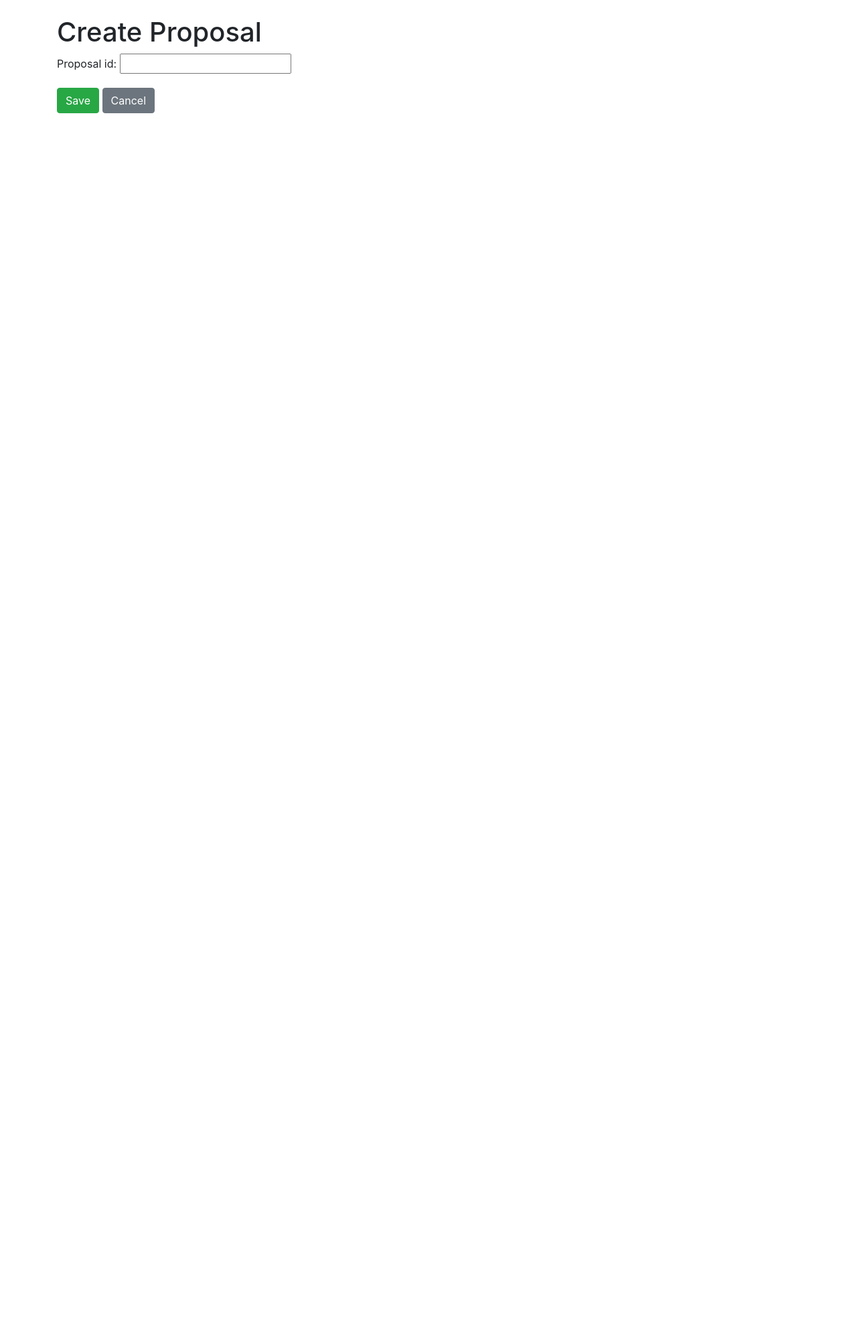
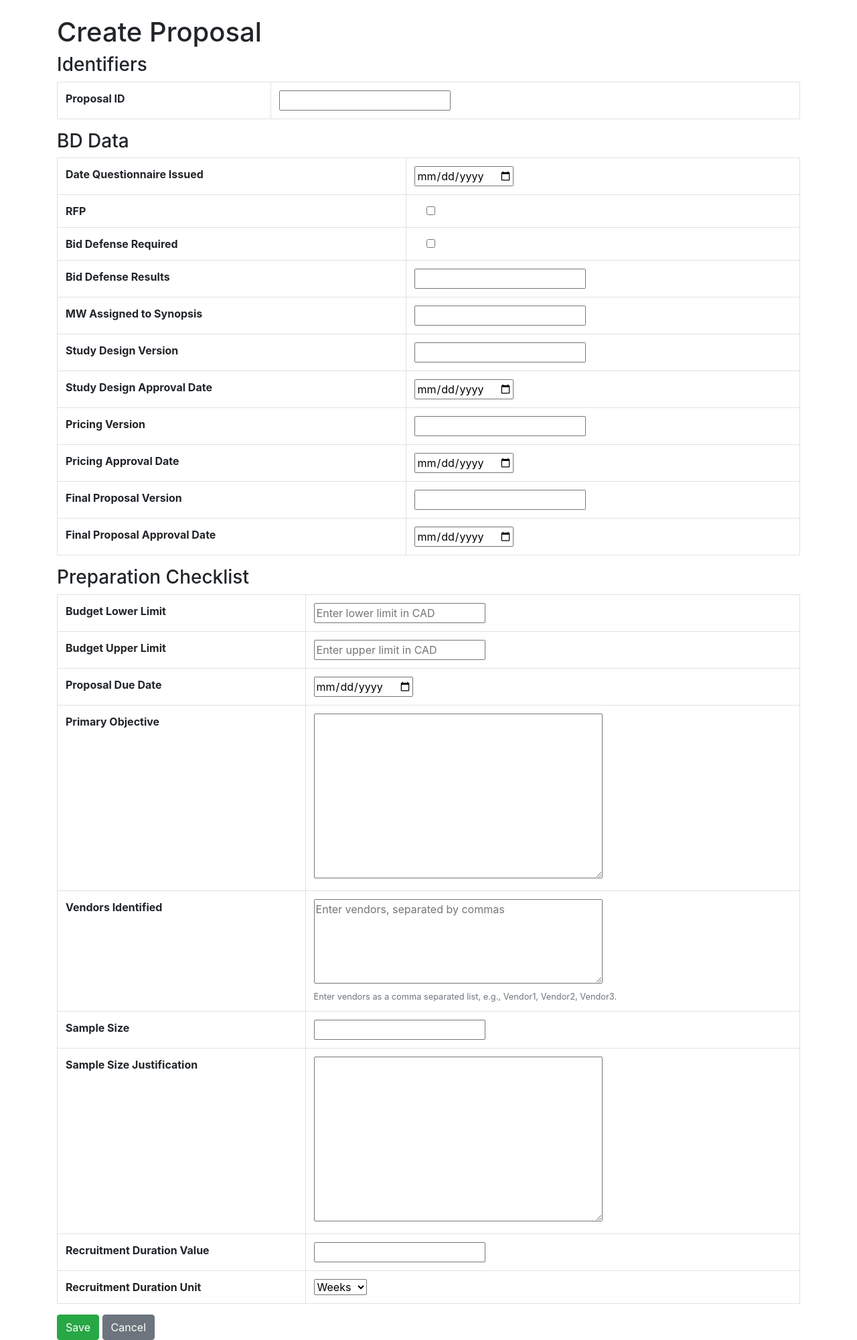
Before and after one commit to IIDelta/proposal_DB, a Django app: page /proposal/create/ in a window 1280 px wide. Shown: the whole page at 67% size. Before the commit the page ends 169 px from the top, so only its background shows below. Run offline with Django 5.2, Linux system fonts and the light colour scheme; some libraries are stand-ins or nearby versions.

Commit message:
addition of proposal tracking details

```diff
--- a/proposals/forms.py
+++ b/proposals/forms.py
@@ -2,15 +2,8 @@ from django import forms
 from .models import Proposal, SOW
 
 
-class ProposalForm(forms.ModelForm):
-    class Meta:
-        model = Proposal
-        fields = ['proposal_id']  # Only the ID for creation/deletion
-
-
 class CustomDateInput(forms.DateInput):
-    format = '%Y.%m.%d'
-    input_type = 'text'
+    input_type = 'date' # USE HTML5 DATE INPUT
 
 
 RECRUITMENT_UNIT_CHOICES = [
@@ -19,30 +12,30 @@ RECRUITMENT_UNIT_CHOICES = [
 ]
 
 
-class SOWForm(forms.ModelForm):
+class ProposalForm(forms.ModelForm):
     date_questionnaire_issued = forms.DateField(
-        widget=CustomDateInput(attrs={'placeholder': 'YYYY.MM.DD'}),
-        input_formats=['%Y.%m.%d'],
+        widget=CustomDateInput(),
+        input_formats=['%Y-%m-%d'],
         required=False
     )
     study_design_approval_date = forms.DateField(
-        widget=CustomDateInput(attrs={'placeholder': 'YYYY.MM.DD'}),
-        input_formats=['%Y.%m.%d'],
+        widget=CustomDateInput(),
+        input_formats=['%Y-%m-%d'],
         required=False
     )
     pricing_approval_date = forms.DateField(
-        widget=CustomDateInput(attrs={'placeholder': 'YYYY.MM.DD'}),
-        input_formats=['%Y.%m.%d'],
+        widget=CustomDateInput(),
+        input_formats=['%Y-%m-%d'],
         required=False
     )
     final_proposal_approval_date = forms.DateField(
-        widget=CustomDateInput(attrs={'placeholder': 'YYYY.MM.DD'}),
-        input_formats=['%Y.%m.%d'],
+        widget=CustomDateInput(),
+        input_formats=['%Y-%m-%d'],
         required=False
     )
     proposal_due_date = forms.DateField(
-        widget=CustomDateInput(attrs={'placeholder': 'YYYY.MM.DD'}),
-        input_formats=['%Y.%m.%d'],
+        widget=CustomDateInput(),
+        input_formats=['%Y-%m-%d'],
         required=False
     )
     recruitment_duration_unit = forms.ChoiceField(
@@ -78,7 +71,98 @@ class SOWForm(forms.ModelForm):
             'placeholder': 'Enter vendors, separated by commas',
             'rows': 5
         }),
-        help_text="Enter vendors as a comma separated list, e.g., Vendor1, Vendor2, Vendor3."
+        help_text="Enter vendors as a comma separated list" \
+        ", e.g., Vendor1, Vendor2, Vendor3."
+    )
+
+    class Meta:
+        model = Proposal
+        fields = '__all__' # Include proposal_id and all inherited fields
+        # Optional: Copy clean_vendors_identified method
+        # if you want that validation here too
+
+    def __init__(self, *args, **kwargs):
+        super(ProposalForm, self).__init__(*args, **kwargs)
+        # Check if instance exists and has vendors_identified data
+        if self.instance and self.instance.pk and isinstance(self.instance.vendors_identified, list):
+            # Convert list to comma-separated string for display in the textarea
+            self.initial['vendors_identified'] = ', '.join(self.instance.vendors_identified)
+        elif self.instance and self.instance.pk and self.instance.vendors_identified is None:
+            # Ensure None is treated as an empty string for the form field
+            self.initial['vendors_identified'] = ''
+
+    def clean_vendors_identified(self):
+        data = self.cleaned_data.get('vendors_identified', '')
+        if data and isinstance(data, str):
+            vendor_list = [v.strip() for v in data.split(',') if v.strip()]
+            return vendor_list
+        elif isinstance(data, list):  # Already processed?
+            return data
+        return []
+
+
+
+class SOWForm(forms.ModelForm):
+    date_questionnaire_issued = forms.DateField(
+        widget=CustomDateInput(),
+        input_formats=['%Y-%m-%d'],
+        required=False
+    )
+    study_design_approval_date = forms.DateField(
+        widget=CustomDateInput(),
+        input_formats=['%Y-%m-%d'],
+        required=False
+    )
+    pricing_approval_date = forms.DateField(
+        widget=CustomDateInput(),
+        input_formats=['%Y-%m-%d'],
+        required=False
+    )
+    final_proposal_approval_date = forms.DateField(
+        widget=CustomDateInput(),
+        input_formats=['%Y-%m-%d'],
+        required=False
+    )
+    proposal_due_date = forms.DateField(
+        widget=CustomDateInput(),
+        input_formats=['%Y-%m-%d'],
+        required=False
+    )
+    recruitment_duration_unit = forms.ChoiceField(
+        choices=RECRUITMENT_UNIT_CHOICES,
+        required=False
+    )
+    budget_lower_limit = forms.IntegerField(
+        required=False,
+        label="Budget Lower Limit (CAD)",
+        widget=forms.NumberInput(attrs={
+            'placeholder': 'Enter lower limit in CAD'})
+    )
+    budget_upper_limit = forms.IntegerField(
+        required=False,
+        label="Budget Upper Limit (CAD)",
+        widget=forms.NumberInput(attrs={
+            'placeholder': 'Enter upper limit in CAD'})
+    )
+    rfp = forms.BooleanField(
+        required=False,
+        label="RFP",
+        widget=forms.CheckboxInput(attrs={'class': 'form-check-input'}),
+        help_text="Check if this SOW is an RFP"
+    )
+    bid_defense_required = forms.BooleanField(
+        required=False,
+        widget=forms.CheckboxInput(attrs={'class': 'form-check-input'})
+    )
+    vendors_identified = forms.CharField(
+        required=False,
+        label="Vendors Identified (comma separated)",
+        widget=forms.Textarea(attrs={
+            'placeholder': 'Enter vendors, separated by commas',
+            'rows': 5
+        }),
+        help_text="Enter vendors as a comma separated list," \
+        " e.g., Vendor1, Vendor2, Vendor3."
     )
     # Use a text field for proposal selection
     proposal = forms.CharField(
@@ -94,9 +178,17 @@ class SOWForm(forms.ModelForm):
 
     def __init__(self, *args, **kwargs):
         super(SOWForm, self).__init__(*args, **kwargs)
-        # Override the initial value for the proposal field using self.initial
+        # Handle proposal field initial value (as before)
         if self.instance and self.instance.pk and self.instance.proposal:
             self.initial['proposal'] = self.instance.proposal.proposal_id
+
+        # Handle vendors_identified display (NEW PART)
+        if self.instance and self.instance.pk and isinstance(self.instance.vendors_identified, list):
+            # Convert list to comma-separated string for display
+            self.initial['vendors_identified'] = ', '.join(self.instance.vendors_identified)
+        elif self.instance and self.instance.pk and self.instance.vendors_identified is None:
+             # Ensure None is treated as an empty string for the form field
+            self.initial['vendors_identified'] = ''
 
     def clean_proposal(self):
         proposal_id = self.cleaned_data.get('proposal')
@@ -108,7 +200,11 @@ class SOWForm(forms.ModelForm):
 
     def clean_vendors_identified(self):
         data = self.cleaned_data.get('vendors_identified', '')
-        if data:
+        # Check if data is already a list
+        if isinstance(data, list):
+            return data
+        if data and isinstance(data, str):
+            # Split the string from the textarea into a list
             vendor_list = [v.strip() for v in data.split(',') if v.strip()]
             return vendor_list
-        return []
+        return [] # Return an empty list if input is empty/whitespace
--- /dev/null
+++ b/proposals/templates/proposals/proposal_form.html
@@ -0,0 +1,219 @@
+{% extends 'proposals/base.html' %}
+{% block title %}{% if object %}Edit Proposal{% else %}Create Proposal{% endif %}{% endblock %}
+{% block content %}
+<h1>{% if object %}Edit Proposal: {{ object.proposal_id }}{% else %}Create Proposal{% endif %}</h1>
+
+{# Display form-wide (non-field) errors #}
+{% if form.non_field_errors %}
+  <div class="alert alert-danger">
+    <ul>
+      {% for error in form.non_field_errors %}
+        <li>{{ error }}</li>
+      {% endfor %}
+    </ul>
+  </div>
+{% endif %}
+
+<form method="post">
+  {% csrf_token %}
+
+  <h3>Identifiers</h3>
+  <table class="table table-bordered">
+    <tr>
+      <th>Proposal ID</th>
+      <td>
+        {# If editing, proposal_id might be read-only or handled differently #}
+        {% if object %}
+            {{ form.proposal_id }}
+            {# Or just display the ID if it's not editable: {{ object.proposal_id }} #}
+            {% if form.proposal_id.help_text %}<small class="form-text text-muted">{{ form.proposal_id.help_text }}</small>{% endif %}
+        {% else %}
+            {# Allow input for creation #}
+            {{ form.proposal_id }}
+            {% if form.proposal_id.help_text %}<small class="form-text text-muted">{{ form.proposal_id.help_text }}</small>{% endif %}
+        {% endif %}
+        {% if form.proposal_id.errors %}
+          <div class="text-danger">
+            <ul>
+              {% for error in form.proposal_id.errors %}
+                <li>{{ error }}</li>
+              {% endfor %}
+            </ul>
+          </div>
+        {% endif %}
+      </td>
+    </tr>
+  </table>
+
+  <h3>BD Data</h3>
+  <table class="table table-bordered">
+    {# Copy relevant rows from sow_form.html, changing field names if needed #}
+    {# Example for date_questionnaire_issued #}
+     <tr>
+      <th>Date Questionnaire Issued</th>
+      <td>
+        {{ form.date_questionnaire_issued }}
+        {% if form.date_questionnaire_issued.errors %}
+          <div class="text-danger">
+            <ul>
+              {% for error in form.date_questionnaire_issued.errors %}
+                <li>{{ error }}</li>
+              {% endfor %}
+            </ul>
+          </div>
+        {% endif %}
+      </td>
+    </tr>
+    <tr>
+      <th>RFP</th>
+      <td style="padding-left: 50px;"> {# Keep consistent styling if desired #}
+         {{ form.rfp }}
+        {% if form.rfp.errors %}
+          <div class="text-danger"><ul>{% for error in form.rfp.errors %}<li>{{ error }}</li>{% endfor %}</ul></div>
+        {% endif %}
+      </td>
+    </tr>
+    <tr>
+      <th>Bid Defense Required</th>
+       <td style="padding-left: 50px;"> {# Keep consistent styling if desired #}
+         {{ form.bid_defense_required }}
+        {% if form.bid_defense_required.errors %}
+          <div class="text-danger"><ul>{% for error in form.bid_defense_required.errors %}<li>{{ error }}</li>{% endfor %}</ul></div>
+        {% endif %}
+      </td>
+    </tr>
+     <tr>
+      <th>Bid Defense Results</th>
+      <td>
+        {{ form.bid_defense_results }}
+        {% if form.bid_defense_results.errors %}<div class="text-danger"><ul>{% for error in form.bid_defense_results.errors %}<li>{{ error }}</li>{% endfor %}</ul></div>{% endif %}
+      </td>
+    </tr>
+    <tr>
+      <th>MW Assigned to Synopsis</th>
+      <td>
+        {{ form.mw_assigned_to_synopsis }}
+        {% if form.mw_assigned_to_synopsis.errors %}<div class="text-danger"><ul>{% for error in form.mw_assigned_to_synopsis.errors %}<li>{{ error }}</li>{% endfor %}</ul></div>{% endif %}
+      </td>
+    </tr>
+    <tr>
+      <th>Study Design Version</th>
+      <td>
+        {{ form.study_design_version }}
+        {% if form.study_design_version.errors %}<div class="text-danger"><ul>{% for error in form.study_design_version.errors %}<li>{{ error }}</li>{% endfor %}</ul></div>{% endif %}
+      </td>
+    </tr>
+    <tr>
+      <th>Study Design Approval Date</th>
+      <td>
+        {{ form.study_design_approval_date }}
+        {% if form.study_design_approval_date.errors %}<div class="text-danger"><ul>{% for error in form.study_design_approval_date.errors %}<li>{{ error }}</li>{% endfor %}</ul></div>{% endif %}
+      </td>
+    </tr>
+    <tr>
+      <th>Pricing Version</th>
+      <td>
+        {{ form.pricing_version }}
+        {% if form.pricing_version.errors %}<div class="text-danger"><ul>{% for error in form.pricing_version.errors %}<li>{{ error }}</li>{% endfor %}</ul></div>{% endif %}
+      </td>
+    </tr>
+     <tr>
+      <th>Pricing Approval Date</th>
+      <td>
+        {{ form.pricing_approval_date }}
+        {% if form.pricing_approval_date.errors %}<div class="text-danger"><ul>{% for error in form.pricing_approval_date.errors %}<li>{{ error }}</li>{% endfor %}</ul></div>{% endif %}
+      </td>
+    </tr>
+    <tr>
+      <th>Final Proposal Version</th>
+      <td>
+        {{ form.final_proposal_version }}
+        {% if form.final_proposal_version.errors %}<div class="text-danger"><ul>{% for error in form.final_proposal_version.errors %}<li>{{ error }}</li>{% endfor %}</ul></div>{% endif %}
+      </td>
+    </tr>
+    <tr>
+      <th>Final Proposal Approval Date</th>
+      <td>
+        {{ form.final_proposal_approval_date }}
+        {% if form.final_proposal_approval_date.errors %}<div class="text-danger"><ul>{% for error in form.final_proposal_approval_date.errors %}<li>{{ error }}</li>{% endfor %}</ul></div>{% endif %}
+      </td>
+    </tr>
+    {# Add other BD Data fields here following the pattern #}
+  </table>
+
+  <h3>Preparation Checklist</h3>
+  <table class="table table-bordered">
+    {# Copy relevant rows from sow_form.html, changing field names if needed #}
+    {# Example for budget_lower_limit #}
+     <tr>
+      <th>Budget Lower Limit</th>
+      <td>
+        {{ form.budget_lower_limit }}
+        {% if form.budget_lower_limit.errors %}<div class="text-danger"><ul>{% for error in form.budget_lower_limit.errors %}<li>{{ error }}</li>{% endfor %}</ul></div>{% endif %}
+      </td>
+    </tr>
+     <tr>
+      <th>Budget Upper Limit</th>
+      <td>
+        {{ form.budget_upper_limit }}
+        {% if form.budget_upper_limit.errors %}<div class="text-danger"><ul>{% for error in form.budget_upper_limit.errors %}<li>{{ error }}</li>{% endfor %}</ul></div>{% endif %}
+      </td>
+    </tr>
+    <tr>
+      <th>Proposal Due Date</th>
+      <td>
+        {{ form.proposal_due_date }}
+        {% if form.proposal_due_date.errors %}<div class="text-danger"><ul>{% for error in form.proposal_due_date.errors %}<li>{{ error }}</li>{% endfor %}</ul></div>{% endif %}
+      </td>
+    </tr>
+     <tr>
+      <th>Primary Objective</th>
+      <td>
+        {{ form.primary_objective }}
+        {% if form.primary_objective.errors %}<div class="text-danger"><ul>{% for error in form.primary_objective.errors %}<li>{{ error }}</li>{% endfor %}</ul></div>{% endif %}
+      </td>
+    </tr>
+     <tr>
+      <th>Vendors Identified</th>
+      <td>
+        {{ form.vendors_identified }}
+         {% if form.vendors_identified.help_text %}<small class="form-text text-muted">{{ form.vendors_identified.help_text }}</small>{% endif %}
+        {% if form.vendors_identified.errors %}<div class="text-danger"><ul>{% for error in form.vendors_identified.errors %}<li>{{ error }}</li>{% endfor %}</ul></div>{% endif %}
+      </td>
+    </tr>
+    <tr>
+      <th>Sample Size</th>
+      <td>
+        {{ form.sample_size }}
+        {% if form.sample_size.errors %}<div class="text-danger"><ul>{% for error in form.sample_size.errors %}<li>{{ error }}</li>{% endfor %}</ul></div>{% endif %}
+      </td>
+    </tr>
+     <tr>
+      <th>Sample Size Justification</th>
+      <td>
+        {{ form.sample_size_justification }}
+        {% if form.sample_size_justification.errors %}<div class="text-danger"><ul>{% for error in form.sample_size_justification.errors %}<li>{{ error }}</li>{% endfor %}</ul></div>{% endif %}
+      </td>
+    </tr>
+    <tr>
+      <th>Recruitment Duration Value</th>
+      <td>
+        {{ form.recruitment_duration_value }}
+        {% if form.recruitment_duration_value.errors %}<div class="text-danger"><ul>{% for error in form.recruitment_duration_value.errors %}<li>{{ error }}</li>{% endfor %}</ul></div>{% endif %}
+      </td>
+    </tr>
+     <tr>
+      <th>Recruitment Duration Unit</th>
+      <td>
+        {{ form.recruitment_duration_unit }}
+        {% if form.recruitment_duration_unit.errors %}<div class="text-danger"><ul>{% for error in form.recruitment_duration_unit.errors %}<li>{{ error }}</li>{% endfor %}</ul></div>{% endif %}
+      </td>
+    </tr>
+    {# Add other Preparation Checklist fields here following the pattern #}
+  </table>
+
+  <button type="submit" class="btn btn-success">Save</button>
+  {# Assuming you want to go back to the main list #}
+  <a href="{% url 'proposal_sow_list' %}" class="btn btn-secondary">Cancel</a>
+</form>
+{% endblock %}
--- a/templates/proposals/sow_list.html
+++ b/proposals/templates/proposals/sow_list.html
@@ -34,7 +34,7 @@
         {# Proposal with one or more SOWs: merge proposal cell over multiple rows #}
         <tr>
           <td rowspan="{{ sows|length }}">
-            <strong>{{ proposal.proposal_id }}</strong><br/>
+            <strong><a href="{% url 'proposal_detail' proposal.pk %}">{{ proposal.proposal_id }}</a></strong><br/>
             <a href="{% url 'proposal_update' proposal.pk %}" title="Edit Proposal">
               &#9881;
             </a>
--- a/proposals/urls.py
+++ b/proposals/urls.py
@@ -7,7 +7,8 @@ from .views import (
     SOWDetailView,
     SOWCreateView,
     SOWUpdateView,
-    SOWDeleteView
+    SOWDeleteView,
+    ProposalDetailView
 )
 
 urlpatterns = [
@@ -18,9 +19,10 @@ urlpatterns = [
     path('proposal/create/', ProposalCreateView.as_view(), name='proposal_create'),
     path('proposal/<int:pk>/update/', ProposalUpdateView.as_view(), name='proposal_update'),
     path('proposal/<int:pk>/delete/', ProposalDeleteView.as_view(), name='proposal_delete'),
+    path('proposal/<int:pk>/', ProposalDetailView.as_view(), name='proposal_detail'),
 
     # SOW URLs
-    path('', SOWListView.as_view(), name='sow_list'),
+    path('proposals/', SOWListView.as_view(), name='sow_list'),
     path('sow/<int:pk>/', SOWDetailView.as_view(), name='sow_detail'),
     path('sow/create/', SOWCreateView.as_view(), name='sow_create'),
     path('sow/<int:pk>/update/', SOWUpdateView.as_view(), name='sow_update'),
--- a/proposals/views.py
+++ b/proposals/views.py
@@ -3,6 +3,7 @@ from django.urls import reverse_lazy
 from django.contrib import messages
 from .models import Proposal, SOW
 from .forms import ProposalForm, SOWForm
+
 
 # Combined listing view: lists proposals and their associated SOWs.
 class SOWListView(ListView):
@@ -36,6 +37,7 @@ class ProposalCreateView(CreateView):
         messages.success(self.request, "Proposal created successfully.")
         return super().form_valid(form)
 
+
 class ProposalUpdateView(UpdateView):
     model = Proposal
     form_class = ProposalForm
@@ -46,6 +48,7 @@ class ProposalUpdateView(UpdateView):
         messages.success(self.request, "Proposal updated successfully.")
         return super().form_valid(form)
 
+
 class ProposalDeleteView(DeleteView):
     model = Proposal
     template_name = 'proposals/proposal_confirm_delete.html'
@@ -55,11 +58,13 @@ class ProposalDeleteView(DeleteView):
         messages.success(self.request, "Proposal deleted successfully.")
         return super().delete(request, *args, **kwargs)
 
+
 # SOW CRUD Views
 class SOWDetailView(DetailView):
     model = SOW
     template_name = 'proposals/sow_detail.html'
     context_object_name = 'sow'
+
 
 class SOWCreateView(CreateView):
     model = SOW
@@ -83,6 +88,7 @@ class SOWUpdateView(UpdateView):
         messages.success(self.request, "SOW updated successfully.")
         return super().form_valid(form)
 
+
 class SOWDeleteView(DeleteView):
     model = SOW
     template_name = 'proposals/sow_confirm_delete.html'
@@ -91,3 +97,9 @@ class SOWDeleteView(DeleteView):
     def delete(self, request, *args, **kwargs):
         messages.success(self.request, "SOW deleted successfully.")
         return super().delete(request, *args, **kwargs)
+
+
+class ProposalDetailView(DetailView):
+    model = Proposal
+    template_name = 'proposals/proposal_detail.html'
+    context_object_name = 'proposal'  # Use 'proposal' in the template context
--- a/templates/proposals/proposal_form.html
+++ /dev/null
@@ -1,12 +0,0 @@
-<!-- templates/proposals/proposal_form.html -->
-{% extends 'proposals/base.html' %}
-{% block title %}Proposal Form{% endblock %}
-{% block content %}
-<h1>{% if object %}Edit Proposal{% else %}Create Proposal{% endif %}</h1>
-<form method="post">
-  {% csrf_token %}
-  {{ form.as_p }}
-  <button type="submit" class="btn btn-success">Save</button>
-  <a href="{% url 'sow_list' %}" class="btn btn-secondary">Cancel</a>
-</form>
-{% endblock %}
```
Also changed, not shown: proposals/models.py (+43 -38 lines), proposals/templates/proposals/proposal_detail.html (added, +77 -0 lines), proposals/templates/proposals/sow_detail.html (renamed from templates/proposals/sow_detail.html, +22 -1 lines), proposals/migrations/0004_remove_sow_bid_defense_required_and_more.py (added), proposals/migrations/0005_sow_bid_defense_required_sow_bid_defense_results_and_more.py (added), proposals/templates/proposals/base.html (renamed from templates/proposals/base.html), proposals/templates/proposals/proposal_confirm_delete.html (renamed from templates/proposals/proposal_confirm_delete.html), proposals/templates/proposals/sow_confirm_delete.html (renamed from templates/proposals/sow_confirm_delete.html), proposals/templates/proposals/sow_form.html (renamed from templates/proposals/sow_form.html).
